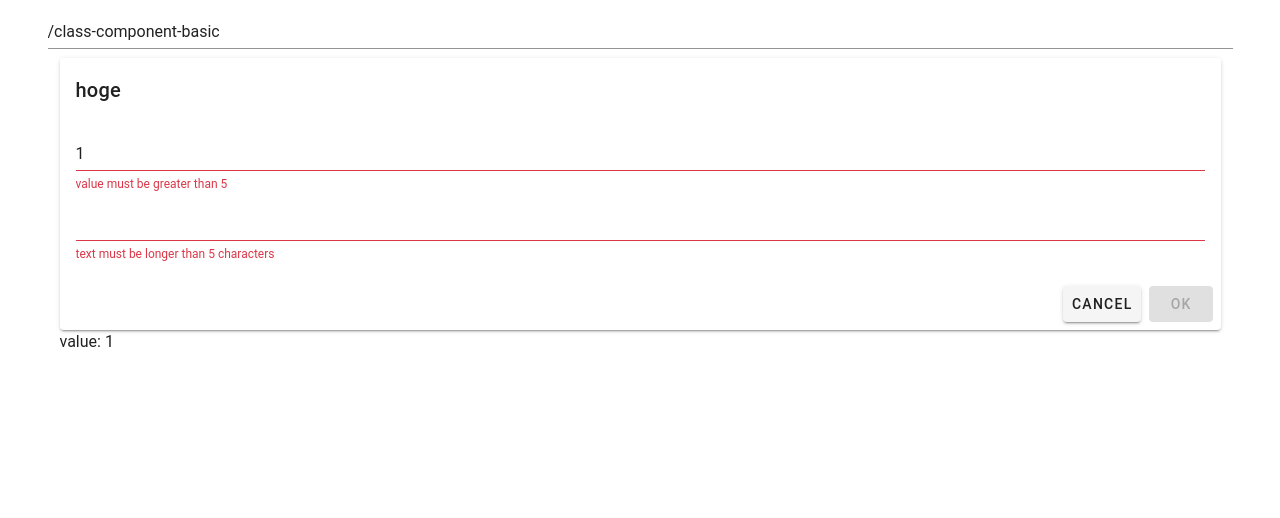
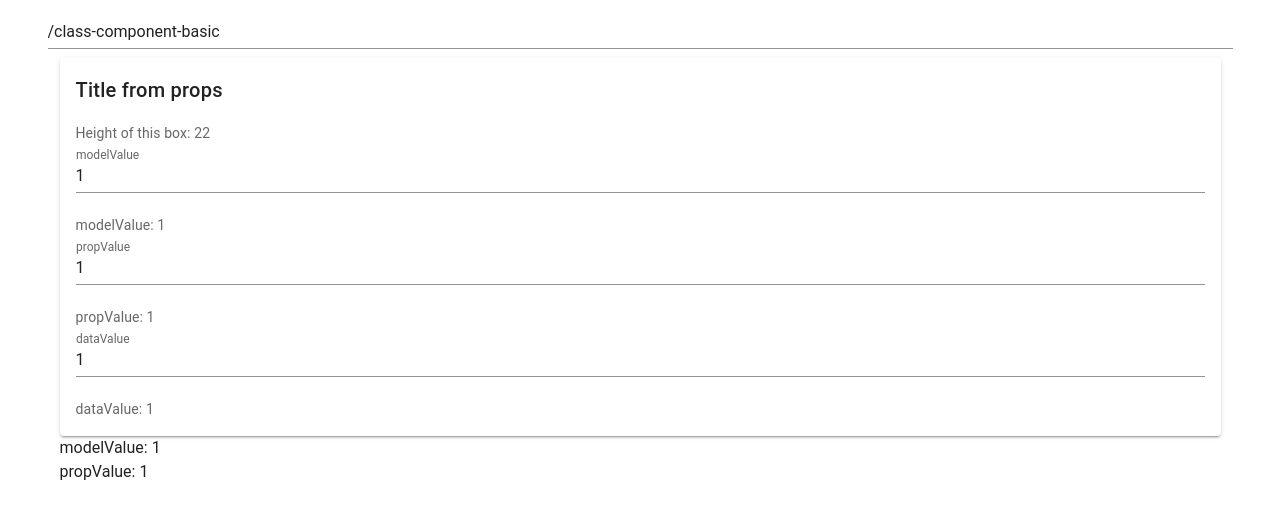
Before and after one commit to weapom923/sandbox, a Vue app in the folder vue2-vuetify2/: page /class-component-basic in a window 1280 px wide. Shown: the top 518 px of the page. Built offline with nearby package versions, Linux system fonts and the light colour scheme.

Commit message:
クラスコンポーネントのデコレータに関係のないコードを極力排除

```diff
--- a/vue2-vuetify2/src/components/SubClassComponent.vue
+++ b/vue2-vuetify2/src/components/SubClassComponent.vue
@@ -2,80 +2,57 @@
   <v-card>
     <v-card-title>{{ title }}</v-card-title>
     <v-card-text>
-      <v-form
-        ref="form"
-        v-model="$data.$_formValid"
-      >
-        <v-text-field
-          type="number"
-          v-model.number="$_value"
-          v-bind:rules="$_rules.value"
-        ></v-text-field>
+      <div ref="ref">Height of this box: {{ $data.$_height }}</div>
 
-        <v-text-field
-          v-model="$data.$_reactiveText"
-          v-bind:rules="$_rules.reactiveText"
-        ></v-text-field>
-      </v-form>
+      <v-text-field
+        label="modelValue"
+        type="number"
+        v-model.number="modelValue"
+      ></v-text-field>
+      <div>modelValue: {{ modelValue }}</div>
+
+      <v-text-field
+        label="propValue"
+        type="number"
+        v-model.number="$_propValue"
+      ></v-text-field>
+      <div>propValue: {{ $_propValue }}</div>
+
+      <v-text-field
+        label="dataValue"
+        type="number"
+        v-model="$data.$_dataValue"
+      ></v-text-field>
+      <div>dataValue: {{ $data.$_dataValue }}</div>
     </v-card-text>
-    <v-card-actions>
-      <v-spacer></v-spacer>
-      <v-btn>cancel</v-btn>
-      <v-btn
-        color="primary"
-        v-bind:disabled="!$data.$_formValid"
-        v-on:click="ok"
-      >OK</v-btn>
-    </v-card-actions>
   </v-card>
 </template>
 
 <script lang="ts">
-import { Component, Prop, PropSync, Emit, Vue } from "vue-property-decorator";
-
-export type Result = {
-  reactiveText: string,
-  value: number,
-};
+import {Component, Prop, PropSync, Vue, VModel, Ref} from "vue-property-decorator";
 
 @Component({
   data(): {
-    $_reactiveText: string,
-    $_formValid: boolean,
+    $_dataValue: number,
+    $_height?: number,
   } {
     return {
-      $_reactiveText: "",
-      $_formValid: true,
+      $_dataValue: 1,
+      $_height: undefined,
     };
   },
 })
 export default class SubClassComponent extends Vue {
-  @Prop({ required: true }) title!: string;
+  @Prop({ required: true }) readonly title!: string;
 
-  @PropSync("value", { required: true }) $_value!: number;
+  @PropSync('propValue', { required: true }) $_propValue!: number;
 
-  get $_rules(): Record<string, unknown> {
-    return {
-      value: [
-        (x: number) => x > 5 || "value must be greater than 5",
-      ],
-      reactiveText: [
-        (x: string) => x.length > 5 || "text must be longer than 5 characters",
-        (x: string) => x.length < 10 || "text must be less than 10 characters",
-      ],
-    };
-  }
+  @VModel({ required: true }) modelValue!: number;
 
-  mounted(): void {
-    this.$refs.form.validate();
-  }
+  @Ref() readonly ref!: HTMLDivElement;
 
-  @Emit()
-  ok(): Result {
-    return {
-      reactiveText: this.$data.$_reactiveText,
-      value: this.$_value,
-    };
+  mounted() {
+    this.$data.$_height = this.ref.clientHeight;
   }
 }
 </script>
--- a/vue2-vuetify2/src/pages/ClassComponentBasic.vue
+++ b/vue2-vuetify2/src/pages/ClassComponentBasic.vue
@@ -1,38 +1,33 @@
 <template>
   <div>
     <sub-class-component
-      title="hoge"
-      v-bind:value.sync="$data.$_value"
-      v-on:ok="onOk"
+      title="Title from props"
+      v-model="$data.$_modelValue"
+      v-bind:propValue.sync="$data.$_propValue"
     >
     </sub-class-component>
-    <div>value: {{ $data.$_value }}</div>
-    <div v-if="$data.$_result">result: {{ $data.$_result }}</div>
-
+    <div>modelValue: {{ $data.$_modelValue }}</div>
+    <div>propValue: {{ $data.$_propValue }}</div>
   </div>
 </template>
 
 <script lang="ts">
 import { Component, Vue } from "vue-property-decorator";
-import SubClassComponent, { Result } from "@/components/SubClassComponent.vue";
+import SubClassComponent from "@/components/SubClassComponent.vue";
 
 @Component({
   components: {
     SubClassComponent,
   },
   data(): {
-    $_value: number,
-    $_result?: Result,
+    $_propValue: number,
+    $_modelValue: number,
   } {
     return {
-      $_value: 1,
-      $_result: undefined,
+      $_propValue: 1,
+      $_modelValue: 1,
     };
   },
 })
-export default class ClassComponentBasic extends Vue {
-  onOk(result: Result): void {
-    this.$data.$_result = result;
-  }
-}
+export default class ClassComponentBasic extends Vue {}
 </script>
```
